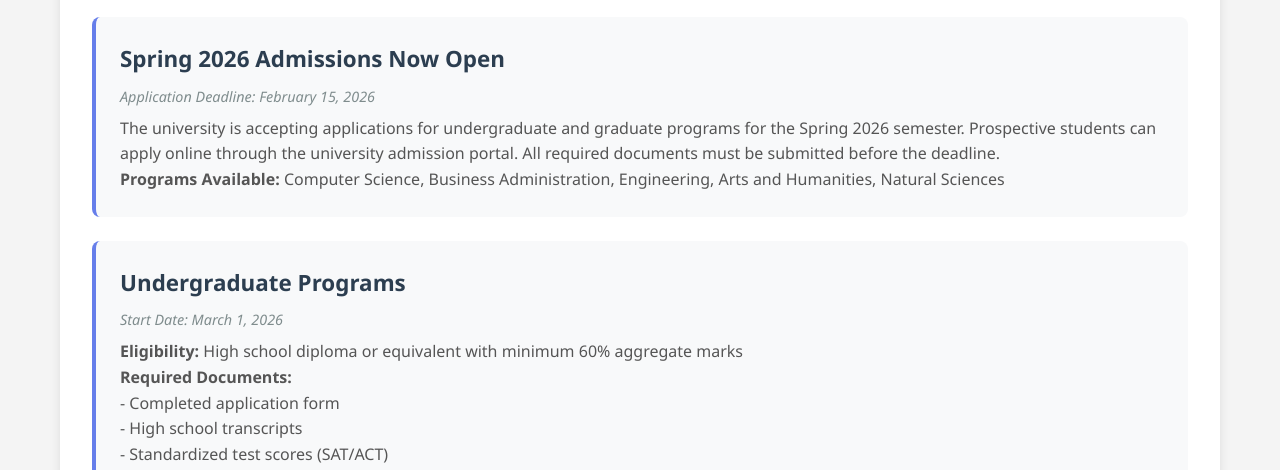
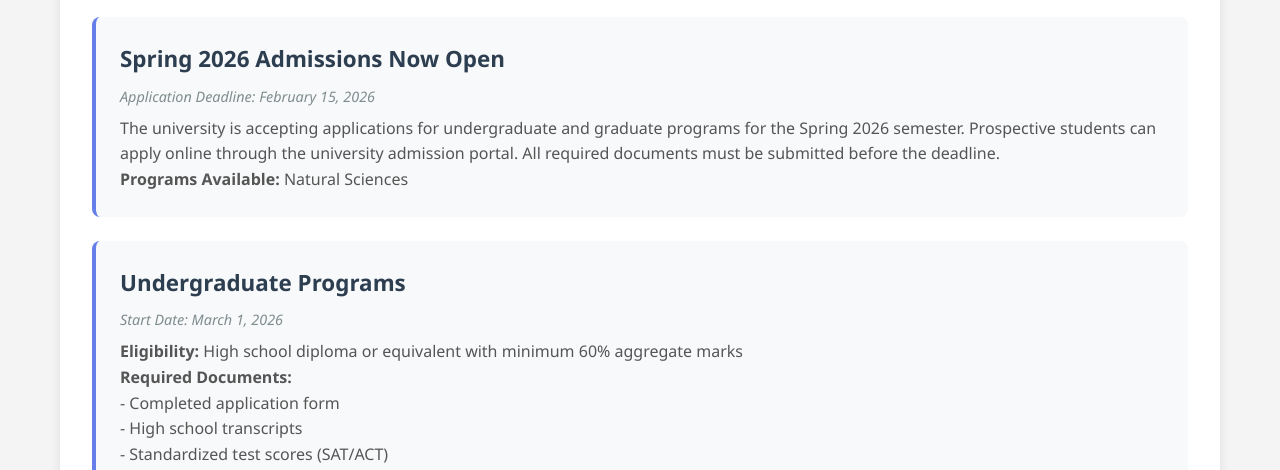
Before and after one commit to DevAssignment3/Assignment3, a website: page src/admissions.html in a window 1280 px wide. Shown: the part 323-793 px from the top of the page. Drawn offline with Linux system fonts and the light colour scheme.

Commit message:
Page completed by Faheem

```diff
--- a/src/admissions.html
+++ b/src/admissions.html
@@ -32,7 +32,7 @@
           <h3>Spring 2026 Admissions Now Open</h3>
           <div class="admission-date">Application Deadline: February 15, 2026</div>
           <p>The university is accepting applications for undergraduate and graduate programs for the Spring 2026 semester. Prospective students can apply online through the university admission portal. All required documents must be submitted before the deadline.</p>
-          <p><strong>Programs Available:</strong> Computer Science, Business Administration, Engineering, Arts and Humanities, Natural Sciences</p>
+          <p><strong>Programs Available:</strong>  Natural Sciences</p>
         </div>
 
         <div class="admission-item">
```
